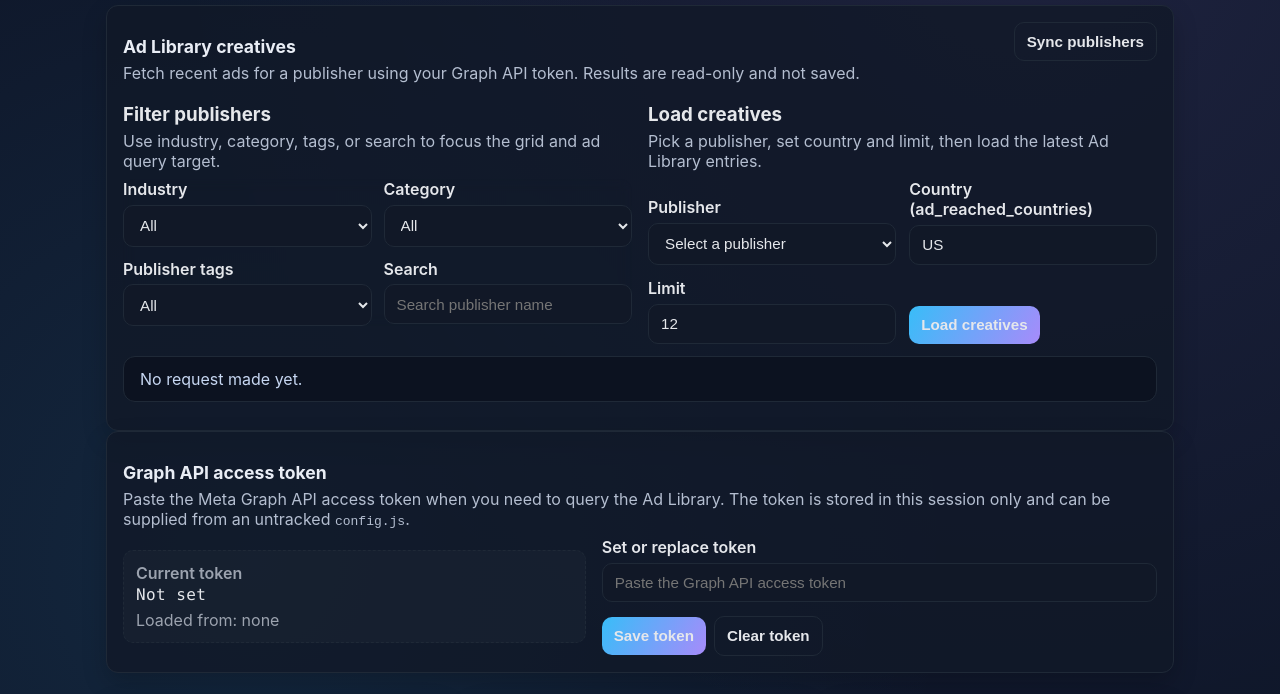
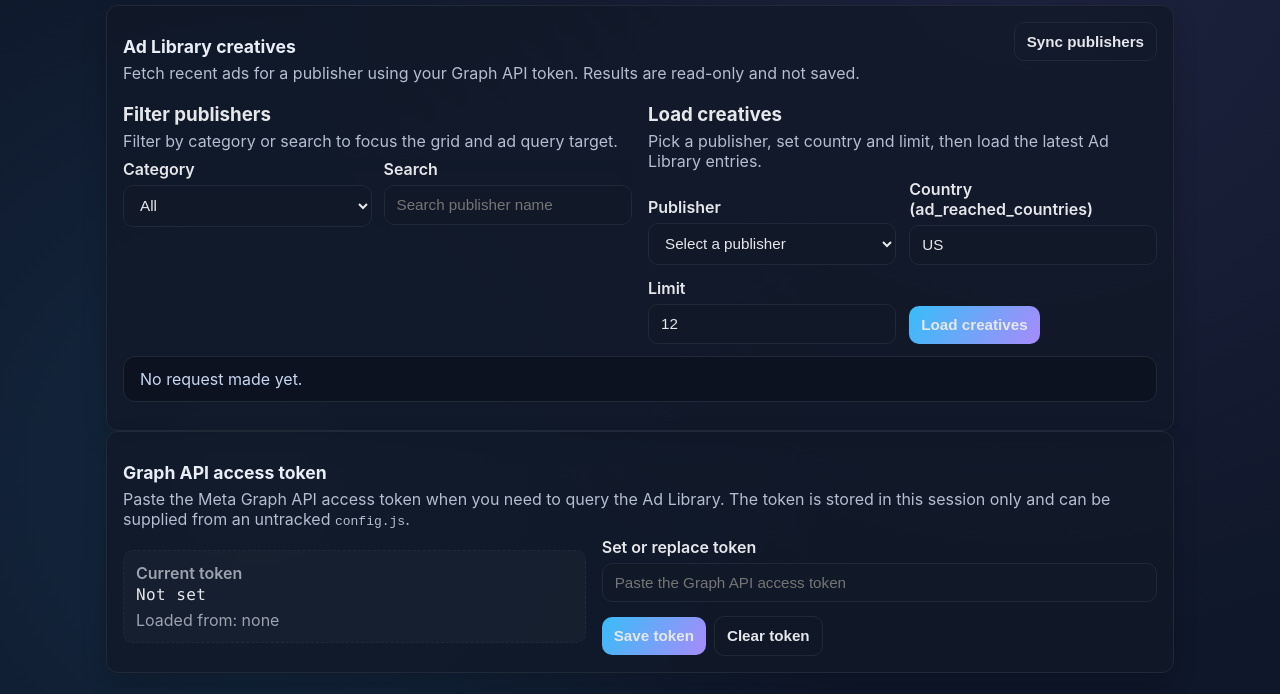
Before and after one commit to bjseib/MetaRipper, a plain HTML site: page index.html in a window 1280 px wide. Shown: the part 84-778 px from the top of the page. Drawn offline with Linux system fonts and the light colour scheme.

Commit message:
Remove publisher tags and industry filters

```diff
--- a/app.js
+++ b/app.js
@@ -1,5 +1,4 @@
 const defaultState = {
-  industries: ["Real Money Gaming"],
   categories: [
     "Online Casino",
     "Online Sportsbook",
@@ -7,53 +6,51 @@ const defaultState = {
     "DFS",
   ],
   publishers: [
-    { name: "Caesars Palace Online Casino", category: "Online Casino", tags: [] },
-    { name: "DraftKings Casino", category: "Online Casino", tags: [] },
-    { name: "FanDuel Casino", category: "Online Casino", tags: [] },
-    { name: "BetMGM Casino", category: "Online Casino", tags: [] },
-    { name: "Bet365 US", category: "Online Casino", tags: [] },
-    { name: "Hard Rock Bet", category: "Online Casino", tags: [] },
-    { name: "Golden Nugget Online Casino", category: "Online Casino", tags: [] },
-    { name: "BetRivers", category: "Online Casino", tags: [] },
-    { name: "betPARX", category: "Online Casino", tags: [] },
-    { name: "PlayStar", category: "Online Casino", tags: [] },
-    { name: "Fanatics Casino", category: "Online Casino", tags: [] },
-    { name: "Borgata Hotel Casino & Spa", category: "Online Casino", tags: [] },
-    { name: "Bally Bet Sportsbook", category: "Online Casino", tags: [] },
-    { name: "FireKeepers Casino", category: "Online Casino", tags: [] },
-    { name: "Caesars Sportsbook", category: "Online Sportsbook", tags: [] },
-    { name: "DraftKings Sportsbook", category: "Online Sportsbook", tags: [] },
-    { name: "FanDuel Sportsbook", category: "Online Sportsbook", tags: [] },
-    { name: "BetMGM", category: "Online Sportsbook", tags: [] },
-    { name: "betPARX Sportsbook", category: "Online Sportsbook", tags: [] },
-    { name: "Hard Rock Bet", category: "Online Sportsbook", tags: [] },
-    { name: "BetRivers", category: "Online Sportsbook", tags: [] },
-    { name: "Bally Bet Sportsbook", category: "Online Sportsbook", tags: [] },
-    { name: "FireKeepers Casino", category: "Online Sportsbook", tags: [] },
-    { name: "Chumba Casino", category: "Sweepstakes/Social Casino", tags: [] },
-    { name: "WOW Vegas", category: "Sweepstakes/Social Casino", tags: [] },
-    { name: "McLuck.com", category: "Sweepstakes/Social Casino", tags: [] },
-    { name: "High 5 Casino", category: "Sweepstakes/Social Casino", tags: [] },
-    { name: "RealPrize", category: "Sweepstakes/Social Casino", tags: [] },
-    { name: "Betr", category: "DFS", tags: [] },
-    { name: "Thrillzz Social Sportsbook", category: "DFS", tags: [] },
-    { name: "Dabble Fantasy", category: "DFS", tags: [] },
-    { name: "OwnersBox.com", category: "DFS", tags: [] },
-    { name: "Onyx Odds", category: "DFS", tags: [] },
-    { name: "Sleeper", category: "DFS", tags: [] },
-    { name: "DraftKings Pick6", category: "DFS", tags: [] },
-    { name: "PrizePicks", category: "DFS", tags: [] },
-    { name: "Novig App", category: "DFS", tags: [] },
-    { name: "FanDuel Picks", category: "DFS", tags: [] },
-    { name: "Rebet, Inc.", category: "DFS", tags: [] },
+    { name: "Caesars Palace Online Casino", category: "Online Casino" },
+    { name: "DraftKings Casino", category: "Online Casino" },
+    { name: "FanDuel Casino", category: "Online Casino" },
+    { name: "BetMGM Casino", category: "Online Casino" },
+    { name: "Bet365 US", category: "Online Casino" },
+    { name: "Hard Rock Bet", category: "Online Casino" },
+    { name: "Golden Nugget Online Casino", category: "Online Casino" },
+    { name: "BetRivers", category: "Online Casino" },
+    { name: "betPARX", category: "Online Casino" },
+    { name: "PlayStar", category: "Online Casino" },
+    { name: "Fanatics Casino", category: "Online Casino" },
+    { name: "Borgata Hotel Casino & Spa", category: "Online Casino" },
+    { name: "Bally Bet Sportsbook", category: "Online Casino" },
+    { name: "FireKeepers Casino", category: "Online Casino" },
+    { name: "Caesars Sportsbook", category: "Online Sportsbook" },
+    { name: "DraftKings Sportsbook", category: "Online Sportsbook" },
+    { name: "FanDuel Sportsbook", category: "Online Sportsbook" },
+    { name: "BetMGM", category: "Online Sportsbook" },
+    { name: "betPARX Sportsbook", category: "Online Sportsbook" },
+    { name: "Hard Rock Bet", category: "Online Sportsbook" },
+    { name: "BetRivers", category: "Online Sportsbook" },
+    { name: "Bally Bet Sportsbook", category: "Online Sportsbook" },
+    { name: "FireKeepers Casino", category: "Online Sportsbook" },
+    { name: "Chumba Casino", category: "Sweepstakes/Social Casino" },
+    { name: "WOW Vegas", category: "Sweepstakes/Social Casino" },
+    { name: "McLuck.com", category: "Sweepstakes/Social Casino" },
+    { name: "High 5 Casino", category: "Sweepstakes/Social Casino" },
+    { name: "RealPrize", category: "Sweepstakes/Social Casino" },
+    { name: "Betr", category: "DFS" },
+    { name: "Thrillzz Social Sportsbook", category: "DFS" },
+    { name: "Dabble Fantasy", category: "DFS" },
+    { name: "OwnersBox.com", category: "DFS" },
+    { name: "Onyx Odds", category: "DFS" },
+    { name: "Sleeper", category: "DFS" },
+    { name: "DraftKings Pick6", category: "DFS" },
+    { name: "PrizePicks", category: "DFS" },
+    { name: "Novig App", category: "DFS" },
+    { name: "FanDuel Picks", category: "DFS" },
+    { name: "Rebet, Inc.", category: "DFS" },
   ],
 };
 
 const storageKey = "rmg-meta-ad-library";
 
-const industryFilter = document.getElementById("industryFilter");
 const categoryFilter = document.getElementById("categoryFilter");
-const tagFilter = document.getElementById("tagFilter");
 const searchInput = document.getElementById("searchInput");
 const publisherGrid = document.getElementById("publisherGrid");
 const adPublisherSelect = document.getElementById("adPublisher");
@@ -71,7 +68,6 @@ const clearGraphTokenButton = document.getElementById("clearGraphToken");
 const publisherForm = document.getElementById("publisherForm");
 const publisherNameInput = document.getElementById("publisherName");
 const publisherCategoryInput = document.getElementById("publisherCategory");
-const publisherTagInput = document.getElementById("publisherTag");
 const resetButton = document.getElementById("resetState");
 const cardTemplate = document.getElementById("publisherCardTemplate");
 
@@ -155,14 +151,9 @@ function saveState(state) {
 let state = loadState();
 
 function hydrateFilters() {
-  populateOptions(industryFilter, state.industries);
   populateOptions(categoryFilter, state.categories);
   populateOptions(publisherCategoryInput, state.categories);
   populatePublisherSelect();
-
-  const tags = new Set();
-  state.publishers.forEach((p) => p.tags.forEach((tag) => tags.add(tag)));
-  populateOptions(tagFilter, Array.from(tags).sort());
 }
 
 function populatePublisherSelect() {
@@ -235,22 +226,6 @@ function renderGrid() {
       }
     });
     card.querySelector(".category").textContent = publisher.category;
-    card.querySelector(".industry-tag").textContent = state.industries[0];
-    const tagList = card.querySelector(".tag-list");
-
-    if (publisher.tags.length === 0) {
-      const tag = document.createElement("span");
-      tag.className = "tag";
-      tag.textContent = "No special tags";
-      tagList.appendChild(tag);
-    } else {
-      publisher.tags.forEach((tagText) => {
-        const tag = document.createElement("span");
-        tag.className = "tag";
-        tag.textContent = tagText;
-        tagList.appendChild(tag);
-      });
-    }
 
     const removeButton = card.querySelector(".icon-button");
     removeButton.addEventListener("click", () => removePublisher(publisher.id));
@@ -260,36 +235,25 @@ function renderGrid() {
 }
 
 function filterPublisher(publisher) {
-  const matchesIndustry =
-    industryFilter.value === "all" || state.industries.includes(industryFilter.value);
   const matchesCategory =
     categoryFilter.value === "all" || publisher.category === categoryFilter.value;
-  const matchesTag =
-    tagFilter.value === "all" || publisher.tags.includes(tagFilter.value);
   const matchesSearch = publisher.name
     .toLowerCase()
     .includes(searchInput.value.trim().toLowerCase());
 
-  return matchesIndustry && matchesCategory && matchesTag && matchesSearch;
+  return matchesCategory && matchesSearch;
 }
 
 function addPublisher(event) {
   event.preventDefault();
   const name = publisherNameInput.value.trim();
   const category = publisherCategoryInput.value;
-  const rawTags = publisherTagInput.value.trim();
   if (!name || !category) return;
-
-  const tags = rawTags
-    .split(",")
-    .map((tag) => tag.trim())
-    .filter(Boolean);
 
   state.publishers.unshift({
     id: crypto.randomUUID(),
     name,
     category,
-    tags,
   });
 
   hydrateFilters();
@@ -524,9 +488,7 @@ function resetState() {
 }
 
 function bindListeners() {
-  [industryFilter, categoryFilter, tagFilter].forEach((select) =>
-    select.addEventListener("change", renderGrid)
-  );
+  [categoryFilter].forEach((select) => select.addEventListener("change", renderGrid));
   searchInput.addEventListener("input", renderGrid);
   publisherForm.addEventListener("submit", addPublisher);
   if (adLibraryForm) adLibraryForm.addEventListener("submit", handleAdLibrarySubmit);
--- a/index.html
+++ b/index.html
@@ -31,24 +31,12 @@
         <div class="filter-block">
           <div class="block-header">
             <h3>Filter publishers</h3>
-            <p class="helper-text">Use industry, category, tags, or search to focus the grid and ad query target.</p>
+            <p class="helper-text">Filter by category or search to focus the grid and ad query target.</p>
           </div>
           <div class="controls compact">
             <div class="control-group">
-              <label for="industryFilter">Industry</label>
-              <select id="industryFilter">
-                <option value="all">All</option>
-              </select>
-            </div>
-            <div class="control-group">
               <label for="categoryFilter">Category</label>
               <select id="categoryFilter">
-                <option value="all">All</option>
-              </select>
-            </div>
-            <div class="control-group">
-              <label for="tagFilter">Publisher tags</label>
-              <select id="tagFilter">
                 <option value="all">All</option>
               </select>
             </div>
@@ -125,7 +113,7 @@
 
     <section class="panel">
       <h2>Add a publisher</h2>
-      <p class="helper-text">Add new publishers to keep your list current. You can include multiple tags separated by commas.</p>
+      <p class="helper-text">Add new publishers to keep your list current.</p>
       <form id="publisherForm" class="form-grid">
         <label>
           Publisher name
@@ -134,14 +122,6 @@
         <label>
           Category
           <select id="publisherCategory" required></select>
-        </label>
-        <label>
-          Tag (optional)
-          <input
-            type="text"
-            id="publisherTag"
-            placeholder="e.g. Multiple creative, Canada, New launch"
-          />
         </label>
         <div class="form-actions">
           <button type="submit">Add publisher</button>
@@ -155,13 +135,11 @@
       <div class="card-header">
         <div>
           <p class="tag us-only">US Only</p>
-          <p class="tag industry-tag"></p>
         </div>
         <button class="icon-button" title="Remove publisher">✕</button>
       </div>
       <h3 class="publisher-name"></h3>
       <p class="category"></p>
-      <div class="tag-list"></div>
     </article>
   </template>
 
--- a/style.css
+++ b/style.css
@@ -179,12 +179,6 @@ button.secondary {
   color: #86efac;
 }
 
-.tag.industry {
-  background: rgba(56, 189, 248, 0.2);
-  border-color: rgba(56, 189, 248, 0.3);
-  color: #bae6fd;
-}
-
 .card h3 {
   margin: 0;
 }
@@ -212,11 +206,6 @@ button.secondary {
 .card p.category {
   margin: 0;
   color: var(--muted);
-}
-
-.tag-list {
-  display: flex;
-  flex-wrap: wrap;
 }
 
 .panel {
```
Also changed, not shown: 1 other file.
